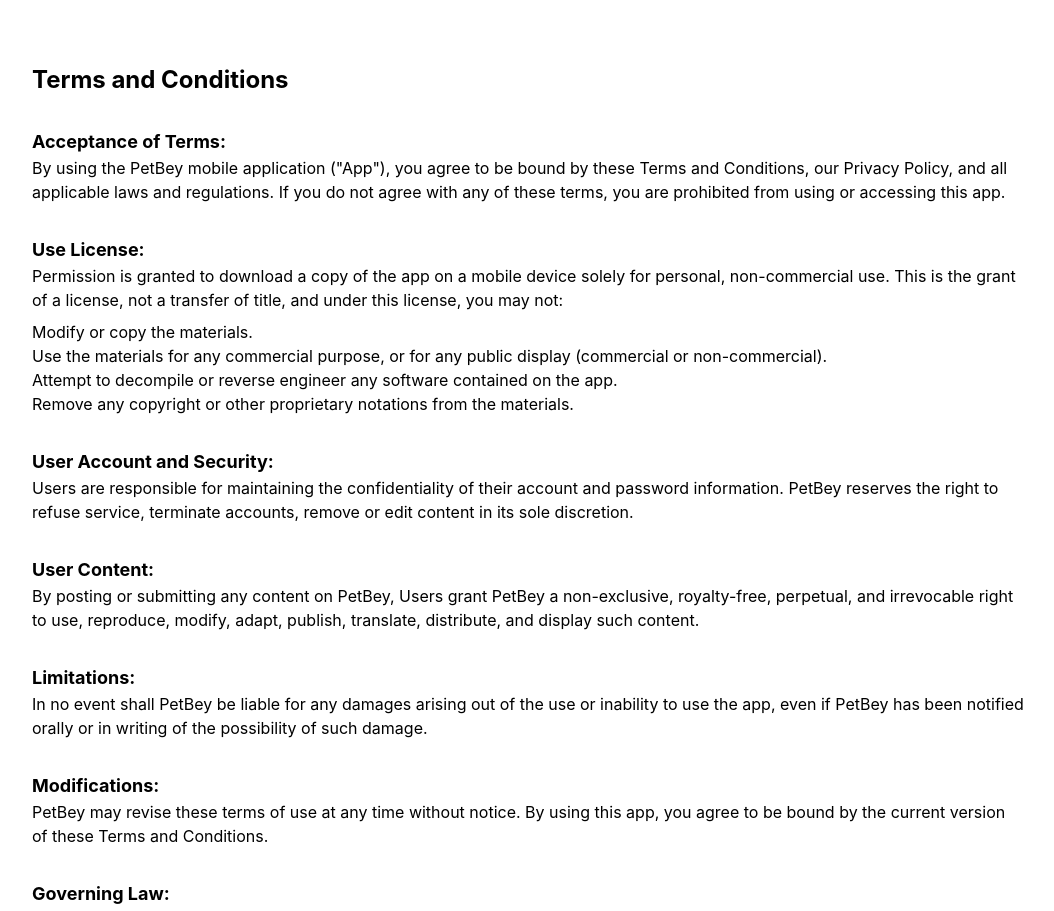
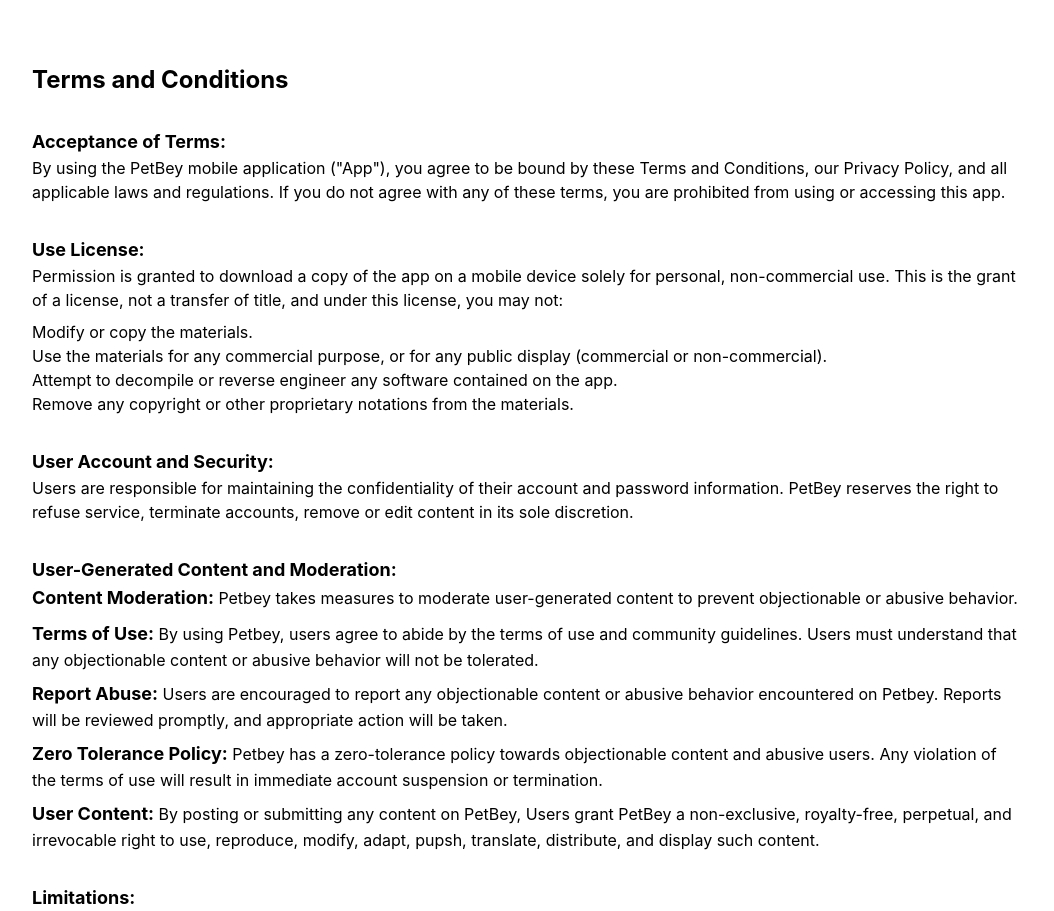
Before and after one commit to dhanush788/petbey, a React (Create React App) app: page /terms in a window 1280 px wide. Shown: the top 911 px of the page, without its empty margins (112-1166 px from the left). Built offline with nearby package versions, Linux system fonts and the light colour scheme.

Commit message:
terms modified

```diff
--- a/src/pages/Terms.js
+++ b/src/pages/Terms.js
@@ -1,9 +1,9 @@
-import React from 'react';
+import React from "react";
 
 const TermsAndConditions = () => {
-  const sectionStyle = 'my-8'; // Adjust margin top and bottom between sections as needed
-  const sectionContentStyle = 'mb-2'; // Adjust margin bottom for section content as needed
-  const headingStyle = 'font-bold text-2xl'; // Heading styles
+  const sectionStyle = "my-8"; // Adjust margin top and bottom between sections as needed
+  const sectionContentStyle = "mb-2"; // Adjust margin bottom for section content as needed
+  const headingStyle = "font-bold text-2xl"; // Heading styles
 
   return (
     <div className="px-6 md:px-36 py-16 ">
@@ -12,73 +12,138 @@
       <div className={sectionStyle}>
         <h2 className={`${headingStyle} text-lg`}>Acceptance of Terms:</h2>
         <p className={sectionContentStyle}>
-          By using the PetBey mobile application ("App"), you agree to be bound by these Terms and Conditions, our Privacy Policy, and all applicable laws and regulations. If you do not agree with any of these terms, you are prohibited from using or accessing this app.
+          By using the PetBey mobile application ("App"), you agree to be bound
+          by these Terms and Conditions, our Privacy Policy, and all applicable
+          laws and regulations. If you do not agree with any of these terms, you
+          are prohibited from using or accessing this app.
         </p>
       </div>
 
       <div className={sectionStyle}>
         <h2 className={`${headingStyle} text-lg`}>Use License:</h2>
         <p className={sectionContentStyle}>
-          Permission is granted to download a copy of the app on a mobile device solely for personal, non-commercial use. This is the grant of a license, not a transfer of title, and under this license, you may not:
+          Permission is granted to download a copy of the app on a mobile device
+          solely for personal, non-commercial use. This is the grant of a
+          license, not a transfer of title, and under this license, you may not:
         </p>
         <ul className={sectionContentStyle}>
           <li>Modify or copy the materials.</li>
-          <li>Use the materials for any commercial purpose, or for any public display (commercial or non-commercial).</li>
-          <li>Attempt to decompile or reverse engineer any software contained on the app.</li>
-          <li>Remove any copyright or other proprietary notations from the materials.</li>
+          <li>
+            Use the materials for any commercial purpose, or for any public
+            display (commercial or non-commercial).
+          </li>
+          <li>
+            Attempt to decompile or reverse engineer any software contained on
+            the app.
+          </li>
+          <li>
+            Remove any copyright or other proprietary notations from the
+            materials.
+          </li>
         </ul>
       </div>
 
       <div className={sectionStyle}>
-        <h2 className={`${headingStyle} text-lg`}>User Account and Security:</h2>
+        <h2 className={`${headingStyle} text-lg`}>
+          User Account and Security:
+        </h2>
         <p className={sectionContentStyle}>
-          Users are responsible for maintaining the confidentiality of their account and password information. PetBey reserves the right to refuse service, terminate accounts, remove or edit content in its sole discretion.
+          Users are responsible for maintaining the confidentiality of their
+          account and password information. PetBey reserves the right to refuse
+          service, terminate accounts, remove or edit content in its sole
+          discretion.
         </p>
       </div>
 
       <div className={sectionStyle}>
-        <h2 className={`${headingStyle} text-lg`}>User Content:</h2>
+        <h2 className={`${headingStyle} text-lg`}>
+          User-Generated Content and Moderation:
+        </h2>
         <p className={sectionContentStyle}>
-          By posting or submitting any content on PetBey, Users grant PetBey a non-exclusive, royalty-free, perpetual, and irrevocable right to use, reproduce, modify, adapt, publish, translate, distribute, and display such content.
+          <span className={`${headingStyle} text-lg`}>Content Moderation:</span>{" "}
+          Petbey takes measures to moderate user-generated content to prevent
+          objectionable or abusive behavior.
+        </p>
+
+        <p className={sectionContentStyle}>
+          <span className={`${headingStyle} text-lg`}>Terms of Use:</span> By
+          using Petbey, users agree to abide by the terms of use and community
+          guidelines. Users must understand that any objectionable content or
+          abusive behavior will not be tolerated.
+        </p>
+
+        <p className={sectionContentStyle}>
+          <span className={`${headingStyle} text-lg`}>Report Abuse:</span> Users
+          are encouraged to report any objectionable content or abusive behavior
+          encountered on Petbey. Reports will be reviewed promptly, and
+          appropriate action will be taken.
+        </p>
+
+        <p className={sectionContentStyle}>
+          <span className={`${headingStyle} text-lg`}>
+            Zero Tolerance Policy:
+          </span>{" "}
+          Petbey has a zero-tolerance policy towards objectionable content and
+          abusive users. Any violation of the terms of use will result in
+          immediate account suspension or termination.
+        </p>
+
+        <p className={sectionContentStyle}>
+          <span className={`${headingStyle} text-lg`}>User Content:</span> By
+          posting or submitting any content on PetBey, Users grant PetBey a
+          non-exclusive, royalty-free, perpetual, and irrevocable right to use,
+          reproduce, modify, adapt, pupsh, translate, distribute, and display
+          such content.
         </p>
       </div>
 
       <div className={sectionStyle}>
         <h2 className={`${headingStyle} text-lg`}>Limitations:</h2>
         <p className={sectionContentStyle}>
-          In no event shall PetBey be liable for any damages arising out of the use or inability to use the app, even if PetBey has been notified orally or in writing of the possibility of such damage.
+          In no event shall PetBey be liable for any damages arising out of the
+          use or inability to use the app, even if PetBey has been notified
+          orally or in writing of the possibility of such damage.
         </p>
       </div>
 
       <div className={sectionStyle}>
         <h2 className={`${headingStyle} text-lg`}>Modifications:</h2>
         <p className={sectionContentStyle}>
-          PetBey may revise these terms of use at any time without notice. By using this app, you agree to be bound by the current version of these Terms and Conditions.
+          PetBey may revise these terms of use at any time without notice. By
+          using this app, you agree to be bound by the current version of these
+          Terms and Conditions.
         </p>
       </div>
 
       <div className={sectionStyle}>
         <h2 className={`${headingStyle} text-lg`}>Governing Law:</h2>
         <p className={sectionContentStyle}>
-          These terms and conditions are governed by and construed in accordance with the laws of India, and you irrevocably submit to the exclusive jurisdiction of the courts in that location.
+          These terms and conditions are governed by and construed in accordance
+          with the laws of India, and you irrevocably submit to the exclusive
+          jurisdiction of the courts in that location.
         </p>
       </div>
 
       <div className={sectionStyle}>
         <h2 className={`${headingStyle} text-lg`}>Severability:</h2>
         <p className={sectionContentStyle}>
-          If any provision of these terms is deemed unlawful, void, or for any reason unenforceable, then that provision shall be deemed severable from these terms and shall not affect the validity and enforceability of any remaining provisions.
+          If any provision of these terms is deemed unlawful, void, or for any
+          reason unenforceable, then that provision shall be deemed severable
+          from these terms and shall not affect the validity and enforceability
+          of any remaining provisions.
         </p>
       </div>
 
       <div className={sectionStyle}>
         <h2 className={`${headingStyle} text-lg`}>Contact Us:</h2>
         <p className={sectionContentStyle}>
-          If you have any questions about these Terms and Conditions, please contact us at <a href="mailto:contact@petbey.in">contact@petbey.in</a>.
+          If you have any questions about these Terms and Conditions, please
+          contact us at <a href="mailto:contact@petbey.in">contact@petbey.in</a>
+          .
         </p>
       </div>
     </div>
   );
-}
+};
 
 export default TermsAndConditions;
```
